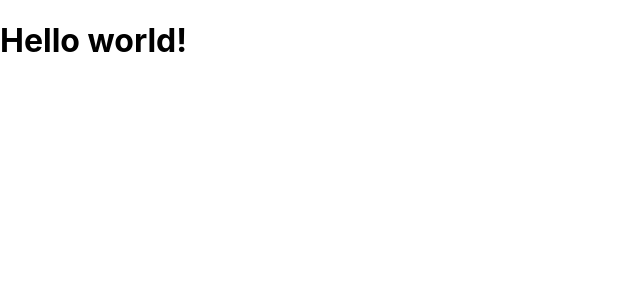
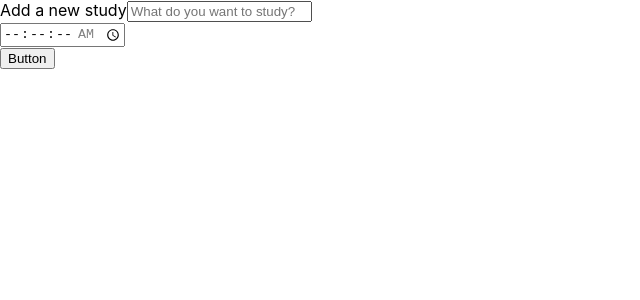
Before and after one commit to jotadagostin/alura-studies, a React (Create React App) app in the folder alura-studies/: page / in a window 1280 px wide. Shown: the top 300 px of the page, without its empty margins (0-640 px from the left). Built offline with nearby package versions, Linux system fonts and the light colour scheme.

Commit message:
update components
new: form and button

```diff
--- a/alura-studies/public/index.html
+++ b/alura-studies/public/index.html
@@ -10,34 +10,13 @@
       content="Web site created using create-react-app"
     />
     <link rel="apple-touch-icon" href="%PUBLIC_URL%/logo192.png" />
-    <!--
-      manifest.json provides metadata used when your web app is installed on a
-      user's mobile device or desktop. See https://developers.google.com/web/fundamentals/web-app-manifest/
-    -->
+
     <link rel="manifest" href="%PUBLIC_URL%/manifest.json" />
-    <!--
-      Notice the use of %PUBLIC_URL% in the tags above.
-      It will be replaced with the URL of the `public` folder during the build.
-      Only files inside the `public` folder can be referenced from the HTML.
 
-      Unlike "/favicon.ico" or "favicon.ico", "%PUBLIC_URL%/favicon.ico" will
-      work correctly both with client-side routing and a non-root public URL.
-      Learn how to configure a non-root public URL by running `npm run build`.
-    -->
-    <title>React App</title>
+    <title>Alura Studies App</title>
   </head>
   <body>
     <noscript>You need to enable JavaScript to run this app.</noscript>
     <div id="root"></div>
-    <!--
-      This HTML file is a template.
-      If you open it directly in the browser, you will see an empty page.
-
-      You can add webfonts, meta tags, or analytics to this file.
-      The build step will place the bundled scripts into the <body> tag.
-
-      To begin the development, run `npm start` or `yarn start`.
-      To create a production bundle, use `npm run build` or `yarn build`.
-    -->
   </body>
 </html>
--- a/alura-studies/src/App.tsx
+++ b/alura-studies/src/App.tsx
@@ -1,9 +1,11 @@
 import React from "react";
+import Button from "./components/Button";
+import Form from "./components/Form";
 
 function App() {
   return (
     <div className="App">
-      <h1>Hello world!</h1>
+      <Form />
     </div>
   );
 }
--- /dev/null
+++ b/alura-studies/src/components/Button/index.tsx
@@ -0,0 +1,9 @@
+import React from "react";
+
+class Button extends React.Component {
+  render() {
+    return <button>Button</button>;
+  }
+}
+
+export default Button;
--- /dev/null
+++ b/alura-studies/src/components/Form/index.tsx
@@ -0,0 +1,36 @@
+import React from "react";
+import Button from "../Button";
+
+class Form extends React.Component {
+  render() {
+    return (
+      <form>
+        <div>
+          <label htmlFor="task">Add a new study</label>
+          <input
+            type="text"
+            name="task"
+            id="task"
+            placeholder="What do you want to study?"
+            required
+          />
+        </div>
+        <div>
+          <label htmlFor="time"></label>
+          <input
+            type="time"
+            step="1"
+            name="time"
+            id="time"
+            min="00:00:00"
+            max="01:30:00"
+            required
+          />
+        </div>
+        <Button />
+      </form>
+    );
+  }
+}
+
+export default Form;
```
